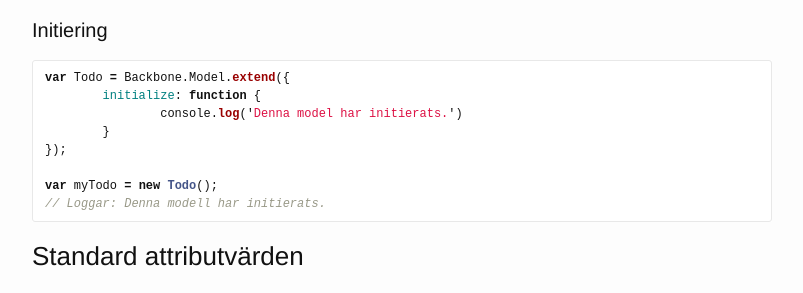
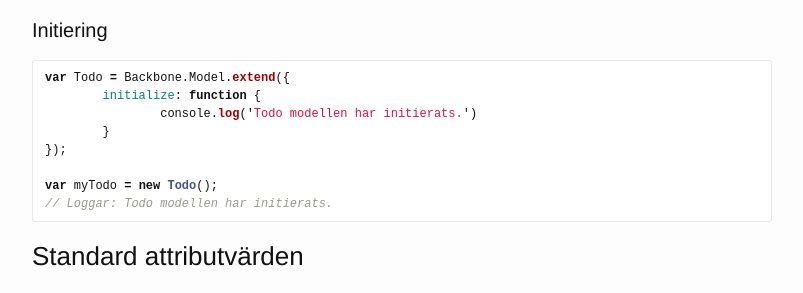
Before and after one commit to develdoe/develdoe.github.io, a Jekyll site: the page built from _posts/2017-10-30-backbonejs-basics.md, in a window 1280 px wide and 900 px high, scrolled down 1775 px. Shown: the part 153-446 px from the top of the window, without its empty margins (238-1041 px from the left). Built offline with Jekyll 4.4.1, drawn with Linux system fonts in a browser that asks for light colours.

Commit message:
Update 2017-10-30-backbonejs-basics.md

````diff
--- a/_posts/2017-10-30-backbonejs-basics.md
+++ b/_posts/2017-10-30-backbonejs-basics.md
@@ -66,12 +66,12 @@
 ```js
 var Todo = Backbone.Model.extend({
  	initialize: function {
-		console.log('Denna model har initierats.')
+		console.log('Todo modellen har initierats.')
 	}
 });
 
 var myTodo = new Todo();
-// Loggar: Denna modell har initierats.
+// Loggar: Todo modellen har initierats.
 ```
 
 ### Standard attributvärden
````
